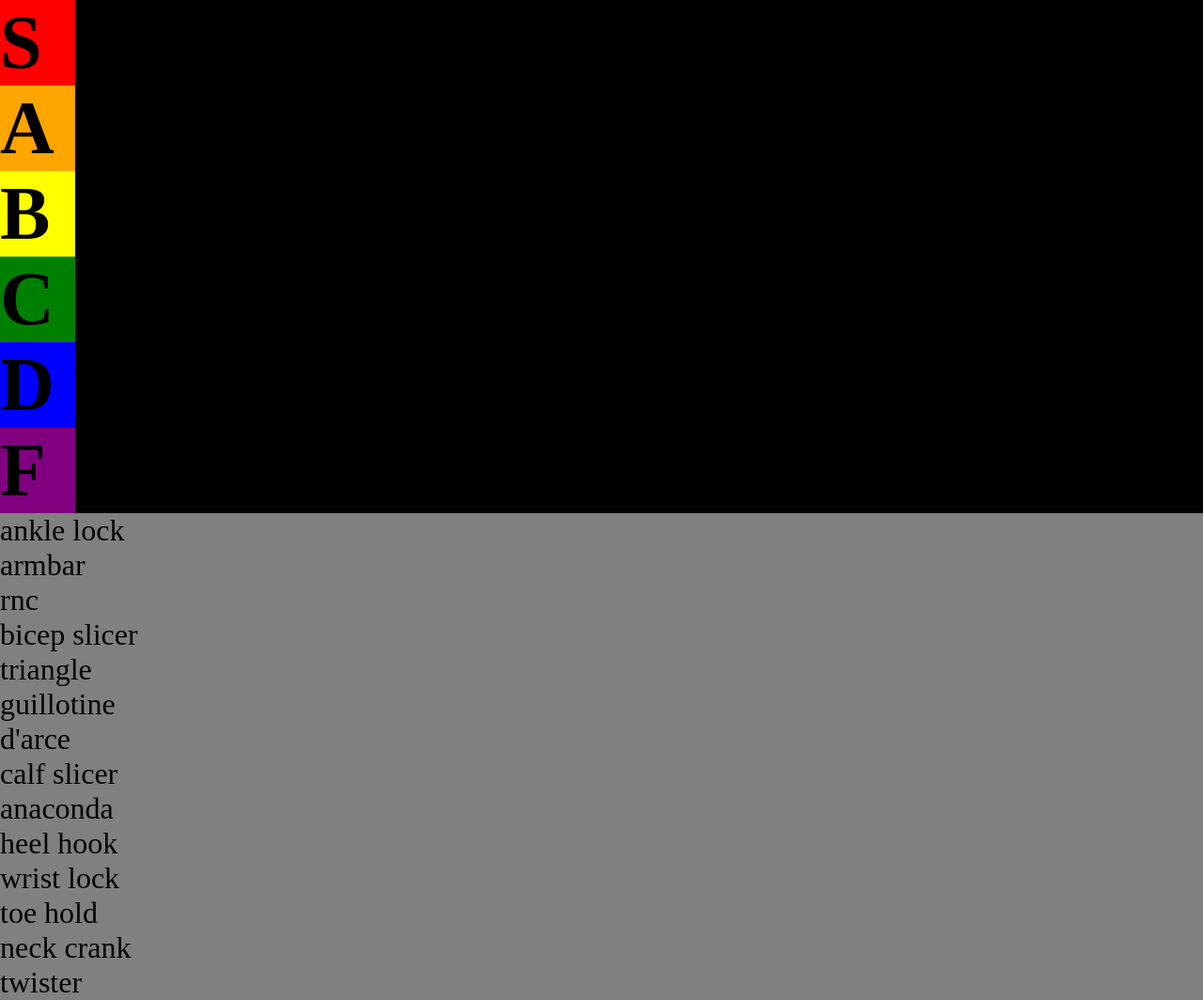
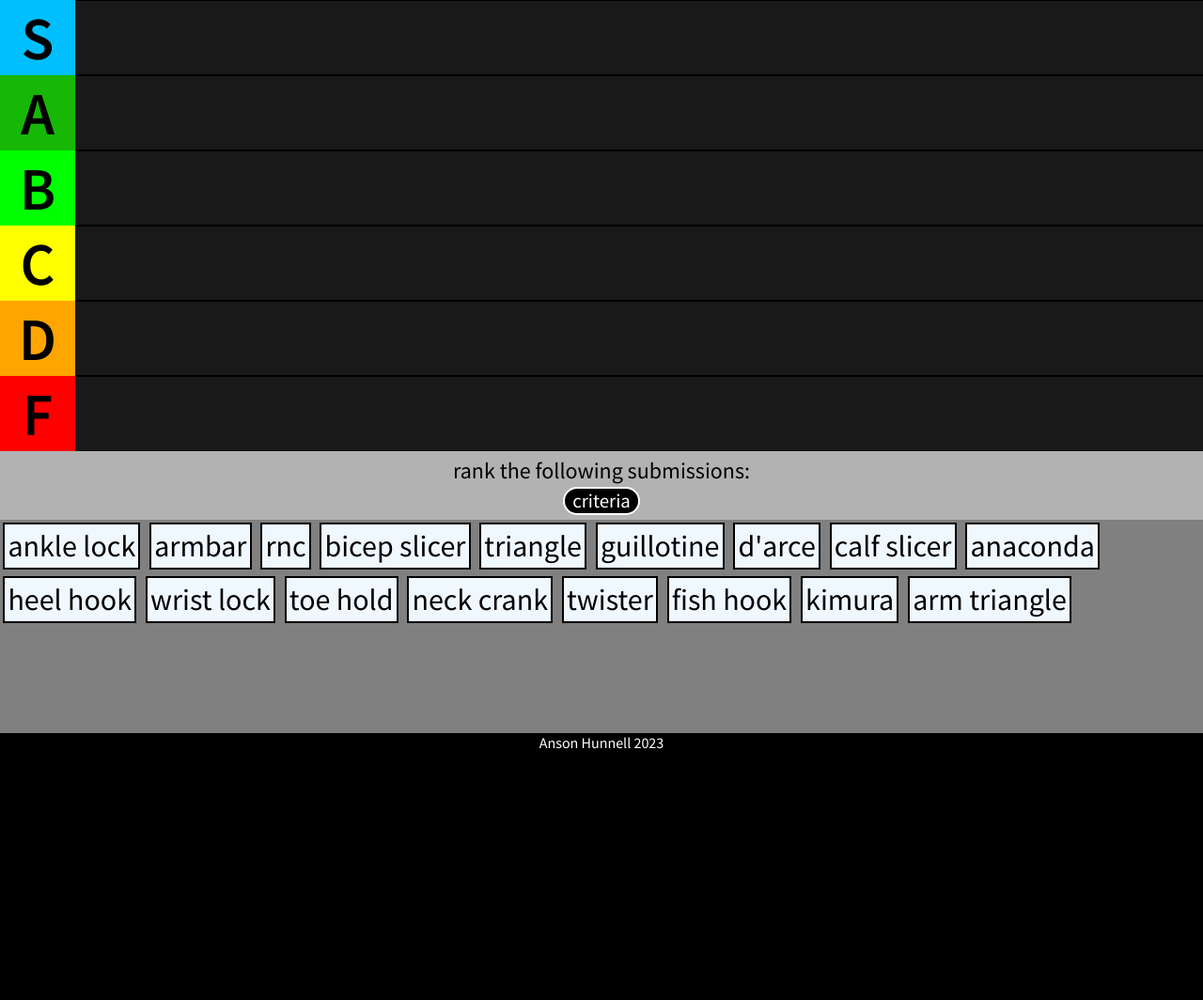
Before and after one commit to Anson-100/tier-list-sub, a plain HTML site: page index.html in a window 1280 px wide. Shown: the whole page at 94% size. After the commit the page ends 800 px from the top, so only its background shows below. Drawn offline with Linux system fonts and the light colour scheme.

Commit message:
initial commit

```diff
--- a/index.html
+++ b/index.html
@@ -10,46 +10,80 @@
   </head>
   <body>
     <!-- tier list -->
-    <div class="tier" id="s-tier">
-      <h1>S</h1>
-      <div class="drag-area" id="s-area"></div>
+    <div class="content">
+      <div id="tier-list">
+        <div class="tier">
+          <h1 id="s-tier">S</h1>
+          <div class="container rank" id="s-area">&nbsp;</div>
         </div>
-    <div class="tier" id="a-tier">
-      <h1>A</h1>
-      <div class="drag-area" id="a-area"></div>
+        <div class="tier">
+          <h1 id="a-tier">A</h1>
+          <div class="container rank" id="a-area">&nbsp;</div>
         </div>
-    <div class="tier" id="b-tier">
-      <h1>B</h1>
-      <div class="drag-area" id="b-area"></div>
+        <div class="tier">
+          <h1 id="b-tier">B</h1>
+          <div class="container rank" id="b-area">&nbsp;</div>
         </div>
-    <div class="tier" id="c-tier">
-      <h1>C</h1>
-      <div class="drag-area" id="c-area"></div>
+        <div class="tier">
+          <h1 id="c-tier">C</h1>
+          <div class="container rank" id="c-area">&nbsp;</div>
         </div>
-    <div class="tier" id="d-tier">
-      <h1>D</h1>
-      <div class="drag-area" id="d-area"></div>
+        <div class="tier">
+          <h1 id="d-tier">D</h1>
+          <div class="container rank" id="d-area">&nbsp;</div>
         </div>
-    <div class="tier" id="f-tier">
-      <h1>F</h1>
-      <div class="drag-area" id="f-area"></div>
+        <div class="tier">
+          <h1 id="f-tier">F</h1>
+          <div class="container rank" id="f-area">&nbsp;</div>
         </div>
+      </div>
+
       <!-- options -->
-    <div class="submissions">
-      <div id="achiles-lock">ankle lock</div>
-      <div id="armbar">armbar</div>
-      <div id="rnc">rnc</div>
-      <div id="bicep-slicer">bicep slicer</div>
-      <div id="triangle">triangle</div>
-      <div id="guillotine">guillotine</div>
-      <div id="darce">d'arce</div>
-      <div id="calf-slicer">calf slicer</div>
-      <div id="anaconda">anaconda</div>
-      <div id="heel-hook">heel hook</div>
-      <div id="wrist-lock">wrist lock</div>
-      <div id="toe-hold">toe hold</div>
-      <div id="neck-crank">neck crank</div>
-      <div id="twister">twister</div>
+      <div class="container bank">
+        <div class="description">
+          <p>rank the following submissions:</p>
+          <button class="criteria-button">criteria</button>
+          <ul class="criteria-list">
+            <li>
+              Effectiveness: how likely is this submission to force a tap or
+              neutralize an opponent in a competition or street encounter?
+            </li>
+            <li>
+              Versatility: is this submission effective against larger
+              opponents? can it be applied from various positions?
+            </li>
+            <li>
+              Reliability: How consistently can the submission be successfully
+              applied, even against skilled opponents?
+            </li>
+            <li>
+              Risk versus Reward: evaluate the potential gain against the
+              potential exposure to counters or escapes
+            </li>
+          </ul>
         </div>
+        <div class="draggables">
+          <p class="draggable" draggable="true">ankle lock</p>
+          <p class="draggable" draggable="true">armbar</p>
+          <p class="draggable" draggable="true">rnc</p>
+          <p class="draggable" draggable="true">bicep slicer</p>
+          <p class="draggable" draggable="true">triangle</p>
+          <p class="draggable" draggable="true">guillotine</p>
+          <p class="draggable" draggable="true">d'arce</p>
+          <p class="draggable" draggable="true">calf slicer</p>
+          <p class="draggable" draggable="true">anaconda</p>
+          <p class="draggable" draggable="true">heel hook</p>
+          <p class="draggable" draggable="true">wrist lock</p>
+          <p class="draggable" draggable="true">toe hold</p>
+          <p class="draggable" draggable="true">neck crank</p>
+          <p class="draggable" draggable="true">twister</p>
+          <p class="draggable" draggable="true">fish hook</p>
+          <p class="draggable" draggable="true">kimura</p>
+          <p class="draggable" draggable="true">arm triangle</p>
+        </div>
+      </div>
+    </div>
+
+    <footer id="footer">Anson Hunnell 2023</footer>
   </body>
 </html>
--- a/script.js
+++ b/script.js
@@ -1,8 +1,53 @@
-const submissions = document.querySelectorAll(".submissions > div")
-const dragAreas = document.querySelectorAll(".drag-area")
+const draggables = document.querySelectorAll(".draggable")
+const containers = document.querySelectorAll(".container")
+const criteriaButton = document.querySelector(".criteria-button")
+const criteriaList = document.querySelector(".criteria-list")
+//button logic
+criteriaButton.addEventListener("click", e => {
+  criteriaList.classList.toggle("show")
+})
 
-submissions.forEach(submission => {
-  submission.addEventListener("dragstart", e => {
-    submission.classList.add("dragging")
+//drag and drop logic
+draggables.forEach(draggable => {
+  draggable.addEventListener("dragstart", e => {
+    draggable.classList.add("dragging")
+  })
+
+  draggable.addEventListener("dragend", e => {
+    draggable.classList.remove("dragging")
   })
 })
+
+containers.forEach(container => {
+  container.addEventListener("dragover", e => {
+    e.preventDefault()
+    const afterElement = sortDraggableElements(container, e.clientX)
+    console.log(afterElement)
+    const draggable = document.querySelector(".dragging")
+    if (afterElement == null) {
+      container.appendChild(draggable)
+    } else {
+      container.insertBefore(draggable, afterElement)
+    }
+  })
+})
+
+function sortDraggableElements(container, x) {
+  const draggableElements = [
+    ...container.querySelectorAll(".draggable:not(.dragging)"),
+  ]
+
+  return draggableElements.reduce(
+    (closest, child) => {
+      const box = child.getBoundingClientRect()
+      const offset = x - box.right - box.width / 2
+
+      if (offset < 0 && offset > closest.offset) {
+        return { offset: offset, element: child }
+      } else {
+        return closest
+      }
+    },
+    { offset: Number.NEGATIVE_INFINITY }
+  ).element
+}
--- a/style.css
+++ b/style.css
@@ -1,67 +1,141 @@
+@import url("https://fonts.googleapis.com/css2?family=Source+Sans+Pro:wght@400;600&display=swap");
+
 * {
   /*accounts for border or padding values when you specify an element's width and height*/
   box-sizing: border-box;
   margin: 0;
   padding: 0;
+  font-family: "Source Sans Pro", sans-serif;
 }
 
 body {
-  background-color: gray;
+  background-color: black;
+  min-height: 100vh;
+  margin: 0;
+  padding: 0;
+  display: flex;
+  flex-direction: column;
 }
 
 html {
   height: 100%;
 }
 
+.content {
+  flex: 1;
+  display: flex;
+  flex-direction: column;
+}
+
 /* tier list styling */
 .tier {
   display: flex;
+  align-items: center;
+  justify-content: center;
   flex: 1;
 }
 
 .tier h1 {
   width: 5rem;
+  text-align: center;
 }
 
 h1 {
-  font-size: 5rem;
+  font-size: 4rem;
 }
 
-.drag-area {
-  flex-grow: 1;
-  background-color: darkgray;
-  padding: 5px;
+.rank {
+  display: flex;
+  align-items: center;
+  flex: 1;
+  background-color: rgb(25, 25, 25);
+  font-size: 3.85rem;
 }
 
 #s-tier {
+  background-color: rgb(0, 191, 255);
+}
+
+#a-tier {
+  background-color: rgb(23, 183, 5);
+}
+
+#b-tier {
+  background-color: lime;
+}
+
+#c-tier {
+  background-color: yellow;
+}
+
+#d-tier {
+  background-color: orange;
+}
+
+#f-tier {
   background-color: red;
 }
 
-#a-tier {
-  background-color: orange;
+/* options styling */
+.draggable {
+  font-size: 2rem;
+  margin: 0.2rem;
+  padding: 0.2rem;
+  background-color: aliceblue;
+  display: inline-block;
+  border: 2px solid black;
+  cursor: move;
 }
 
-#b-tier {
-  background-color: yellow;
+.bank {
+  background-color: gray;
+  flex: 1;
+  display: flex;
+  flex-direction: column;
 }
 
-#c-tier {
-  background-color: green;
+.draggable.dragging {
+  opacity: 0.4;
 }
 
-#d-tier {
-  background-color: blue;
+.description {
+  text-align: center;
+  font-size: 1.5rem;
+  padding: 0.3rem;
+  background-color: rgb(178, 178, 178);
 }
 
-#f-tier {
-  background-color: purple;
+/* button styling */
+.criteria-button {
+  border: 2px solid rgb(255, 255, 255);
+  border-radius: 20px;
+  font-size: 1.3rem;
+  padding: 0 0.5rem 0 0.5rem;
+  background-color: black;
+  color: white;
 }
 
-.drag-area {
-  background-color: black;
+.criteria-button:hover {
+  background-color: rgb(51, 51, 51);
+  cursor: pointer;
 }
 
-/* options styling */
-.submissions {
-  font-size: 2rem;
+.criteria-list {
+  display: none;
+  list-style: none;
+  background-color: rgb(202, 202, 202);
+  margin: 0.3rem;
+  border-radius: 5px;
+  color: rgb(0, 0, 0);
 }
+
+.show {
+  display: block;
+}
+
+/* footer styling */
+footer {
+  color: white;
+  text-align: center;
+  margin-top: auto;
+}
```
Lines whose indentation alone changed are shown as unchanged.
